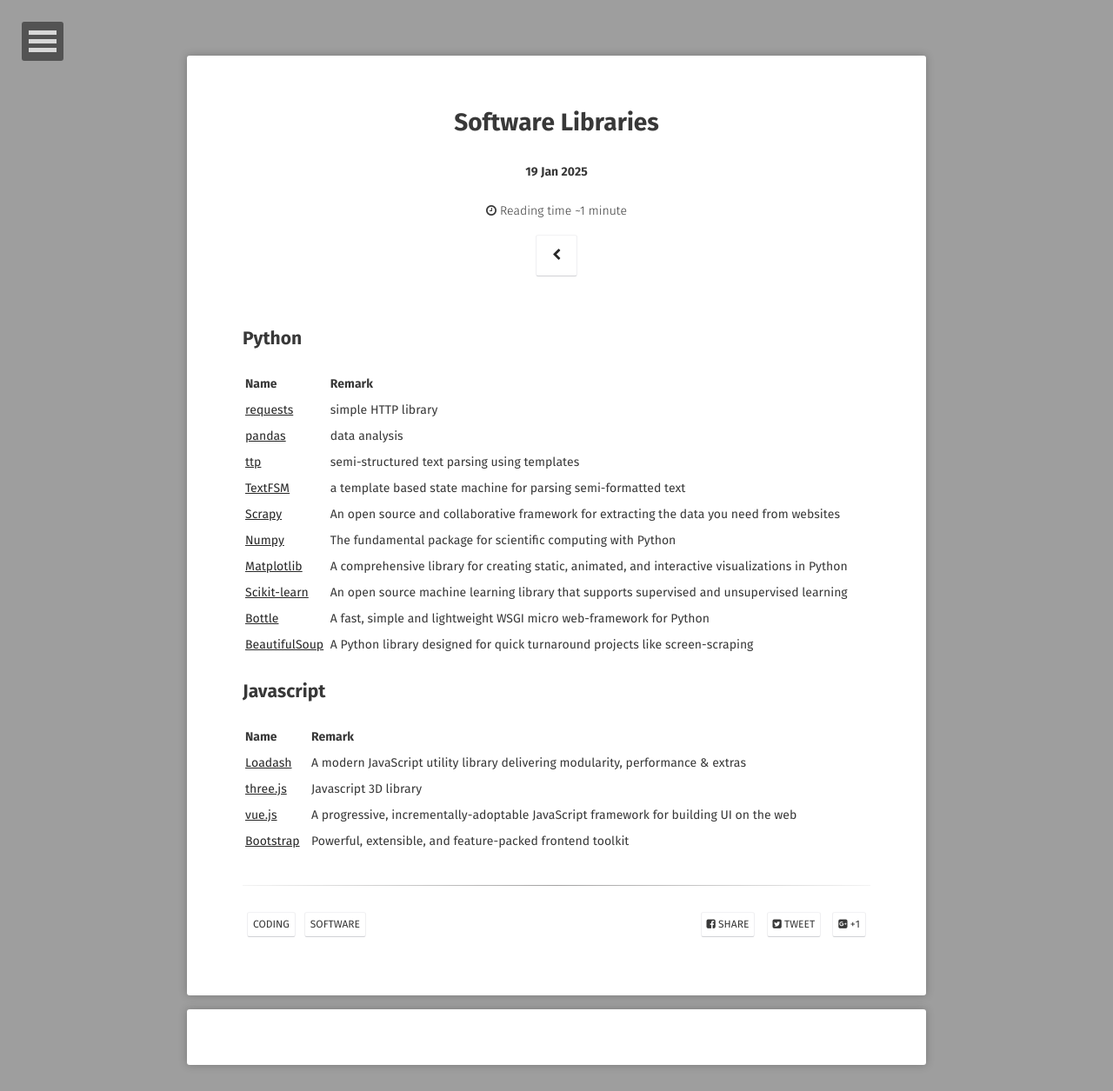
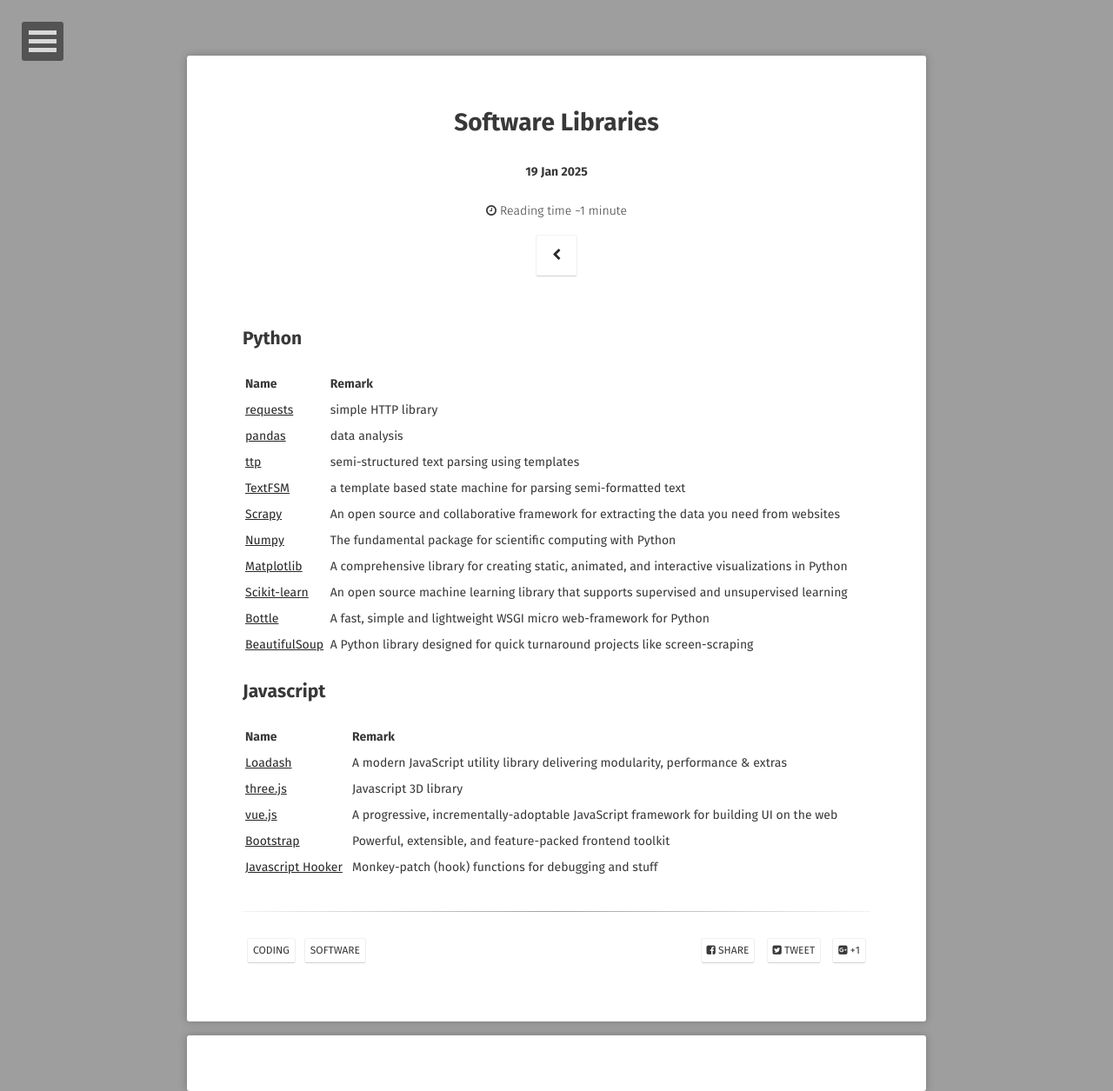
Before and after one commit to o7878x/o7878x.github.io, a Jekyll site: the page built from _posts/2025-01-19-software-libraries.md, in a window 1280 px wide. Shown: the whole page at 87% size. Built offline with Jekyll 4.4.1, drawn with Linux system fonts in a browser that asks for light colours; some web fonts are replaced; comment, search, counter and statistics services are not loaded; before the commit the page ends 1225 px from its top, so only the background shows below that.

Commit message:
feature:add javascript hooker

```diff
--- a/_posts/2025-01-19-software-libraries.md
+++ b/_posts/2025-01-19-software-libraries.md
@@ -32,3 +32,4 @@
 | [three.js](https://threejs.org/) | Javascript 3D library |
 | [vue.js](https://cn.vuejs.org/) | A progressive, incrementally-adoptable JavaScript framework for building UI on the web |
 | [Bootstrap](https://getbootstrap.com/) | Powerful, extensible, and feature-packed frontend toolkit |
+| [Javascript Hooker](https://github.com/cowboy/javascript-hooker) | Monkey-patch (hook) functions for debugging and stuff |
```
